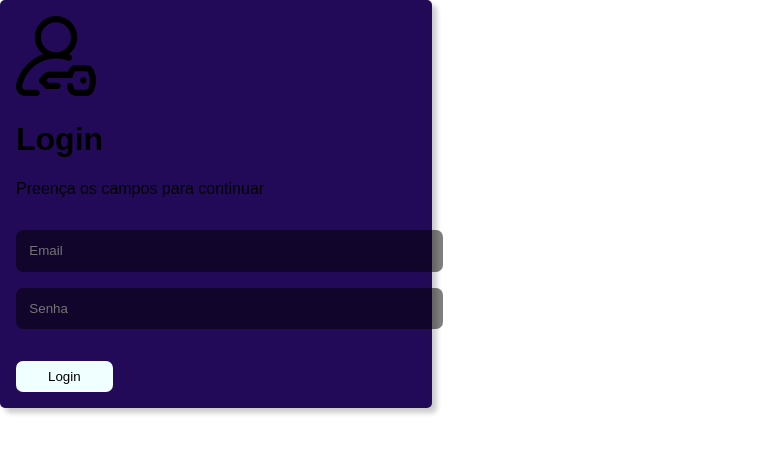
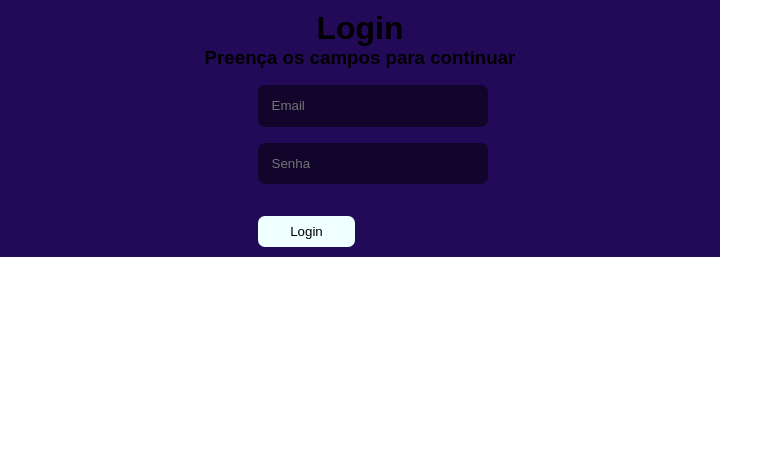
Before and after one commit to ericsonmoreira/teste-react-chartjs, a React (Create React App) app: page /login in a window 1280 px wide. Shown: the top 454 px of the page, without its empty margins (0-783 px from the left). Built offline with nearby package versions, Linux system fonts and the light colour scheme.

Commit message:
adicionando hook da API

```diff
--- a/package.json
+++ b/package.json
@@ -6,6 +6,7 @@
   },
   "private": true,
   "dependencies": {
+    "axios": "^0.19.2",
     "chart.js": "^2.9.3",
     "formik": "^2.1.4",
     "react": "^16.13.1",
--- a/src/components/ChartCity/index.js
+++ b/src/components/ChartCity/index.js
@@ -1,13 +1,15 @@
 import React, { useState, useEffect } from 'react';
 import { Line } from 'react-chartjs-2'
 import { Container } from './styles';
+import useApiBrasilIO from '../../hooks/api';
 
-function ChartCity({city_ibge_code}) {
+function ChartCity({ city_ibge_code }) {
 
   // Dados do Chart
-  const [chartData, setChartData] = useState({})
-  const [cityName, setCityName] = useState('')
-  const [UF, setUF] = useState('')
+  const [chartData, setChartData] = useState({});
+  const [cityName, setCityName] = useState('');
+  const [UF, setUF] = useState('');
+  const api = useApiBrasilIO(city_ibge_code);
 
   // Desenhando o Chart
   const drawnChart = () => {
@@ -30,21 +32,21 @@ function ChartCity({city_ibge_code}) {
     })
   }
 
-  // A url da API está configurada para tabuleiro do norte -> city_ibge_code=2313104
+  /**
+   * Trata a obtenção dos dados e injeta as informações no Chart.
+   */
   function handleDataSet() {
-    const url = `https://brasil.io/api/dataset/covid19/caso_full/data/?city_ibge_code=${city_ibge_code}`
-    fetch(url).then(res => res.json()).then(data => {
-      data.results.reverse().forEach(result => {
+    api.then((response) => {
+      const { results } = response.data; // destructuring assignment
+      results.reverse().forEach(result => {
         chartData.labels = [...chartData.labels, result.date]
         chartData.datasets[0].data = [...chartData.datasets[0].data, result.last_available_confirmed]
         chartData.datasets[1].data = [...chartData.datasets[1].data, result.last_available_deaths]
-      })
-      setCityName(data.results[0].city) // setando o nome da cidade
-      setUF(data.results[0].state) // setando o nome do estado
-      setChartData(chartData)
-    }).catch(err =>
-      console.log(err)
-    )
+      });
+      setCityName(results[0].city); // setando o nome da cidade
+      setUF(results[0].state); // setando o nome do estado
+      setChartData(chartData); // setando o conteudo do Chart
+    });
   }
 
   useEffect(() => {
--- /dev/null
+++ b/src/hooks/api.js
@@ -0,0 +1,25 @@
+import axios from 'axios'
+
+//`https://brasil.io/api/dataset/covid19/caso_full/data/?city_ibge_code=${city_ibge_code}`
+
+
+const url = 'https://brasil.io/api/dataset/covid19/caso_full/data/'
+
+/**
+ *
+ * @param {number} city_ibge_code código IBGE do município.
+ */
+function useApiBrasilIO(city_ibge_code) {
+
+  const api = axios({
+    method: 'get',
+    url,
+    params: {
+      city_ibge_code
+    },
+  });
+
+  return api;
+}
+
+export default useApiBrasilIO;
--- a/src/index.css
+++ b/src/index.css
@@ -1,6 +1,12 @@
-body {
+* {
   margin: 0;
   padding: 0;
   box-sizing: content-box;
   font-family: sans-serif;
 }
+
+body {
+  width: 100%;
+  height: 100vh;
+  font-family: 'Courier New', Courier, monospace;
+}
--- a/src/pages/login/Login.js
+++ b/src/pages/login/Login.js
@@ -1,7 +1,13 @@
 import React from 'react';
 import { Formik, Form, Field, ErrorMessage } from 'formik'
 import icon from '../../../public/loginicon.svg'
-import { Container } from './styles';
+import {
+  Container,
+  Title,
+  SubTitle,
+  FieldLogin,
+  BtnLogin,
+} from './styles';
 import * as yup from 'yup'
 
 function Login() {
@@ -24,26 +30,27 @@ function Login() {
 
   return (
     <Container>
-      <img src={icon} alt="login" />
-      <h1>Login</h1>
-      <p>Preença os campos para continuar</p>
+      {/* <img src={icon} alt="login" /> */}
+      <Title>Login</Title>
+      <SubTitle>Preença os campos para continuar</SubTitle>
       <Formik
         initialValues={{ name: '', email: '' }}
         validationSchema={validations}
-        onSubmit={ (values) => handleSubmit}
+        onSubmit={(values) => handleSubmit}
       >
         <Form>
-          <div>
+          <FieldLogin>
             <Field name="email" className="Field" placeholder="Email" />
             <ErrorMessage component="span" name="email" />
-          </div>
-          <div>
+          </FieldLogin>
+          <FieldLogin>
             <Field name="password" className="Field" placeholder="Senha" />
             <ErrorMessage component="span" name="password" />
-          </div>
-          <button type="submit">Login</button>
+          </FieldLogin>
+          <BtnLogin type="submit">Login</BtnLogin>
         </Form>
       </Formik>
+
     </Container>
   );
 }
--- a/src/pages/login/styles.js
+++ b/src/pages/login/styles.js
@@ -2,19 +2,22 @@ import styled from 'styled-components';
 import { primaryColor, erroColor } from '../../colors'
 
 export const Container = styled.div`
-  width: 400px;
+  display: flex;
+  flex-direction: column;
+  align-items: center;
+  justify-content: center;
+  width: 700px;
   background-color: ${primaryColor};
-  border-radius: 5px;
-  padding: 1em;
-  box-shadow: 5px 5px 5px 0px rgba(0, 0, 0, 0.2);
+  padding: 10px;
 
   & img {
+    align-self: center;
     width:5em;
     height:5em;
   }
 
   & .Form {
-    display: inline;
+    display: flex;
   }
 
   & .Field {
@@ -39,12 +42,31 @@ export const Container = styled.div`
     color: ${erroColor};
   }
 
-  & button{
+`;
+
+export const LoginContent = styled.div`
+  display: flex;
+  flex-direction: column;
+  background-color: ${primaryColor};
+`;
+
+export const Title = styled.h1`
+  text-align: center;
+`;
+
+export const SubTitle = styled.h3`
+
+`;
+
+export const FieldLogin = styled.div`
+
+`;
+
+export const BtnLogin = styled.button`
   background-color: azure;
   color: #000;
   padding: 0.5rem 2rem;
   border: none;
   border-radius: 7px;
   margin-top: 2rem;
-  }
 `;
```
Also changed, not shown: 1 other file (tests, documents, lock files or other folders). Lines whose indentation alone changed are shown as unchanged.
